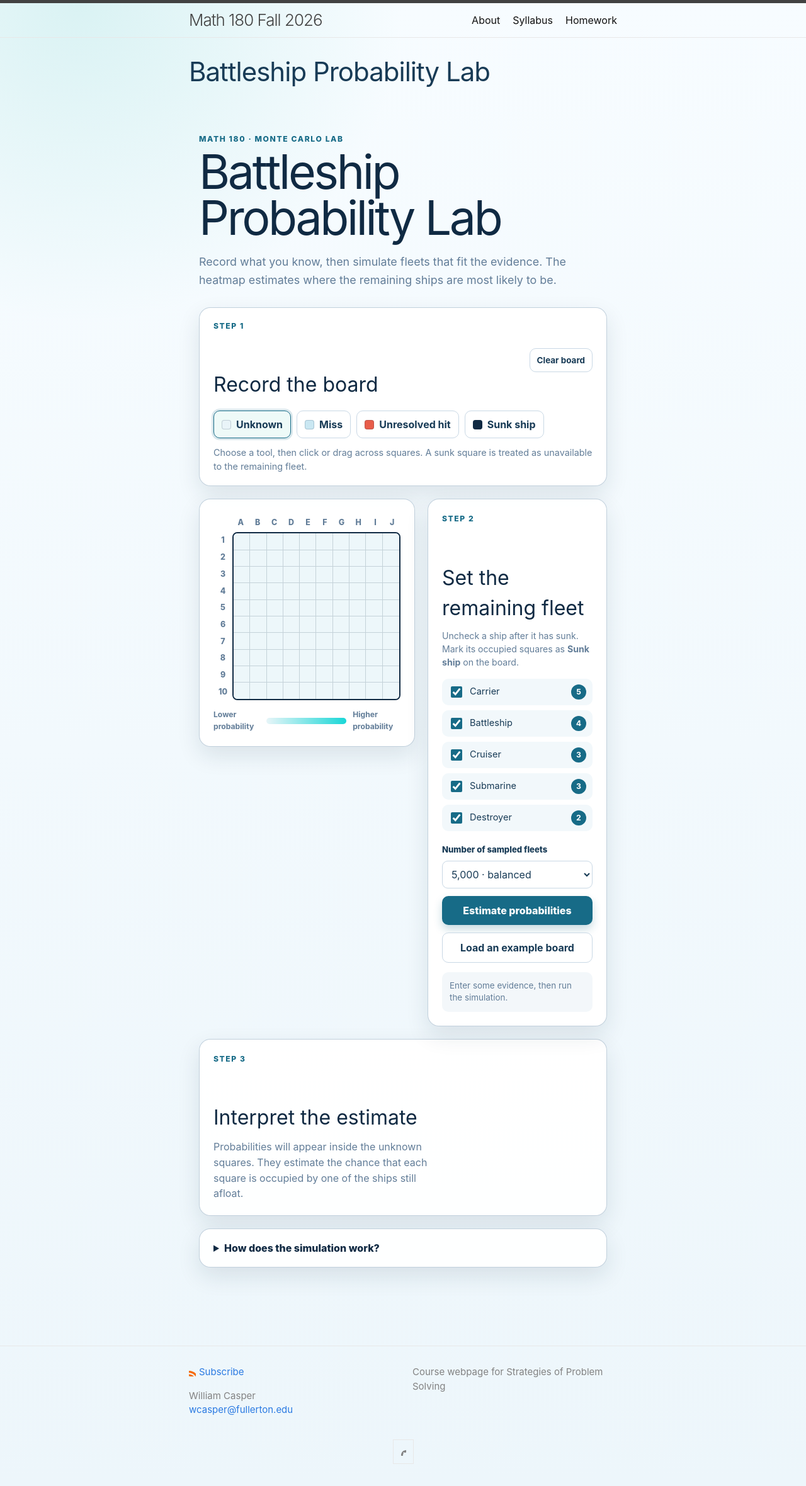
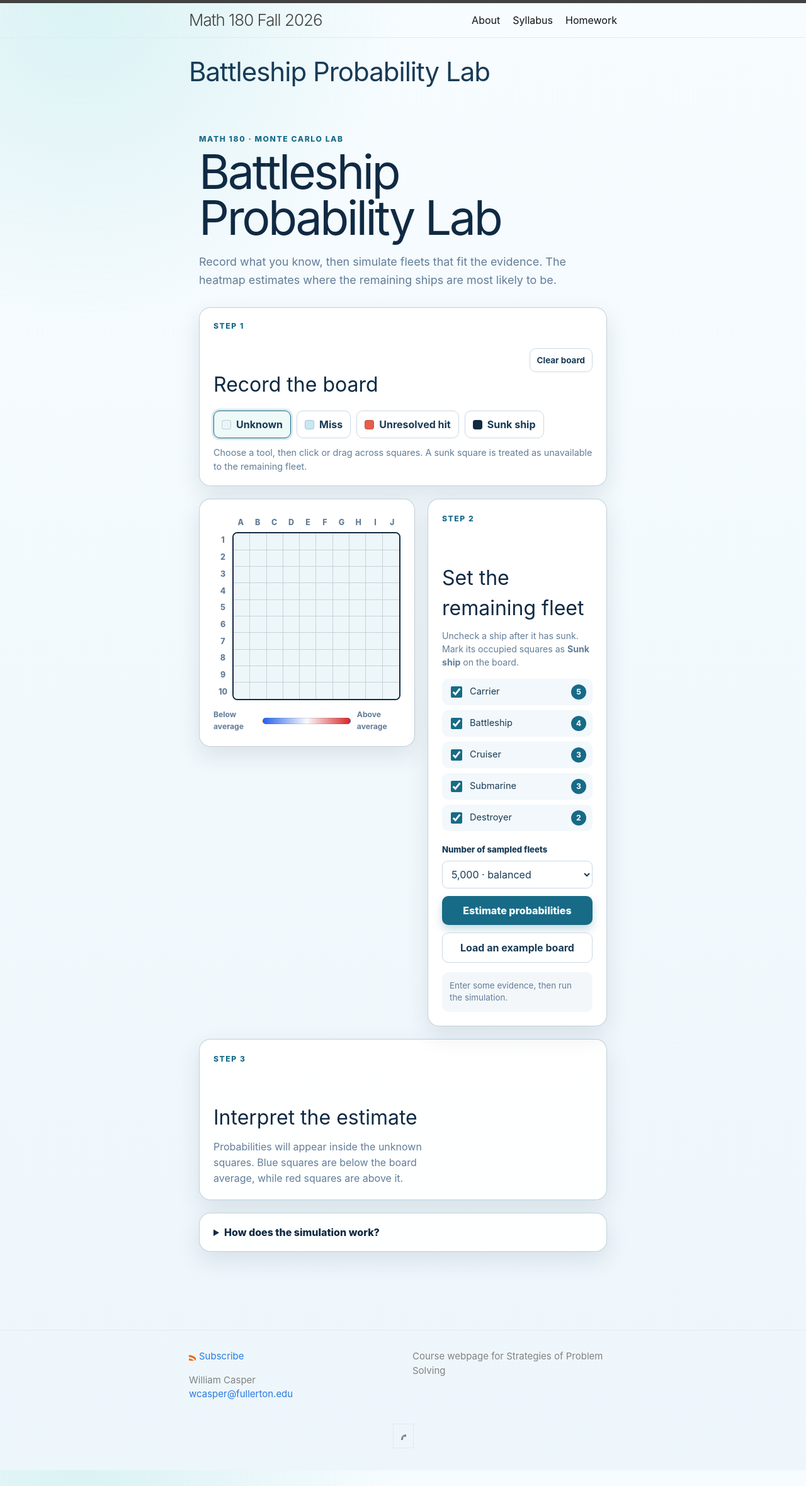
Before and after one commit to wcasper/math180fall2026, a Jekyll site: the page built from _code/heatmap/index.md, in a window 1280 px wide. Shown: the whole page at 63% size. Built offline with Jekyll 4.4.1, drawn with Linux system fonts in a browser that asks for light colours.

Commit message:
updated heatmap colors

```diff
--- a/_code/heatmap/battleship.css
+++ b/_code/heatmap/battleship.css
@@ -145,7 +145,7 @@
 .cell:hover, .cell:focus-visible { z-index: 2; outline: 3px solid #ffb703; outline-offset: -3px; }
 .cell.state-unknown.has-probability {
   color: var(--heat-ink, var(--navy));
-  background: hsl(var(--heat-hue, 191) var(--heat-saturation, 55%) var(--heat-lightness, 94%));
+  background: var(--heat-color, #f8fafc);
 }
 .cell.state-miss { color: #4f7690; background: #cae7f2; }
 .cell.state-miss::after { content: "×"; font-size: clamp(1rem, 3vw, 1.65rem); font-weight: 500; }
@@ -155,7 +155,13 @@
 .cell.state-sunk::after { content: "✕"; font-size: clamp(0.75rem, 2.3vw, 1.2rem); }
 
 .legend { display: flex; align-items: center; justify-content: center; gap: 10px; margin-top: 14px; color: var(--muted); font-size: 0.76rem; font-weight: 700; }
-.gradient { width: min(180px, 34vw); height: 10px; border-radius: 999px; background: linear-gradient(90deg, hsl(191 55% 94%), hsl(180 79% 47%)); }
+.gradient {
+  width: min(180px, 34vw);
+  height: 10px;
+  border: 1px solid rgba(16, 42, 67, 0.14);
+  border-radius: 999px;
+  background: linear-gradient(90deg, #2563eb 0%, #f8fafc 50%, #dc2626 100%);
+}
 
 .fleet-list { display: grid; gap: 8px; }
 .fleet-list label {
--- a/_code/heatmap/battleship.js
+++ b/_code/heatmap/battleship.js
@@ -41,6 +41,7 @@
       cell.style.removeProperty("--heat-hue");
       cell.style.removeProperty("--heat-saturation");
       cell.style.removeProperty("--heat-lightness");
+      cell.style.removeProperty("--heat-color");
       cell.style.removeProperty("--heat-ink");
       if (boardState[Number(cell.dataset.index)] === "unknown") cell.textContent = "";
     });
@@ -310,17 +311,37 @@
       .map((probability, index) => ({ probability, index }))
       .filter(({ index }) => boardState[index] === "unknown")
       .sort((a, b) => b.probability - a.probability || a.index - b.index);
-    const maxProbability = eligible.length ? eligible[0].probability : 0;
+    const meanProbability = eligible.length
+      ? eligible.reduce((sum, item) => sum + item.probability, 0) / eligible.length
+      : 0;
+    const variance = eligible.length
+      ? eligible.reduce((sum, item) => sum + (item.probability - meanProbability) ** 2, 0) / eligible.length
+      : 0;
+    const standardDeviation = Math.sqrt(variance);
+    // Two standard deviations reach the palette endpoints. The 2.5 percentage-
+    // point floor prevents a nearly uniform board from amplifying sampling noise.
+    const contrastScale = Math.max(2 * standardDeviation, 0.025);
+
+    function mixColor(from, to, amount) {
+      const mixed = from.map((channel, index) => Math.round(channel + (to[index] - channel) * amount));
+      return `rgb(${mixed.join(", ")})`;
+    }
+
+    const neutral = [248, 250, 252];
+    const cool = [37, 99, 235];
+    const hot = [220, 38, 38];
 
     cells.forEach((cell, index) => {
       if (boardState[index] !== "unknown") return;
       const probability = probabilities[index];
-      const relative = maxProbability > 0 ? probability / maxProbability : 0;
+      const signedContrast = Math.max(-1, Math.min(1, (probability - meanProbability) / contrastScale));
+      const intensity = Math.pow(Math.abs(signedContrast), 0.78);
+      const heatColor = signedContrast < 0
+        ? mixColor(neutral, cool, intensity)
+        : mixColor(neutral, hot, intensity);
       cell.classList.add("has-probability");
-      cell.style.setProperty("--heat-hue", String(Math.round(191 - relative * 11)));
-      cell.style.setProperty("--heat-saturation", `${Math.round(55 + relative * 24)}%`);
-      cell.style.setProperty("--heat-lightness", `${Math.round(94 - relative * 47)}%`);
-      cell.style.setProperty("--heat-ink", relative > 0.62 ? "#ffffff" : "#102a43");
+      cell.style.setProperty("--heat-color", heatColor);
+      cell.style.setProperty("--heat-ink", intensity > 0.67 ? "#ffffff" : "#102a43");
       cell.textContent = `${Math.round(probability * 100)}%`;
       cell.setAttribute("aria-label", `${indexToCoordinate(index)}: ${Math.round(probability * 100)} percent estimated occupancy`);
     });
@@ -336,7 +357,7 @@
     });
 
     const shipNames = ships.map((ship) => ship.name).join(", ") || "none";
-    summaryElement.textContent = `Based on ${samples.toLocaleString()} sampled fleet arrangements. Remaining ships: ${shipNames}. The ${hits.size} unresolved hit${hits.size === 1 ? " is" : "s are"} required to be covered in every sample.`;
+    summaryElement.textContent = `Based on ${samples.toLocaleString()} sampled fleet arrangements. Remaining ships: ${shipNames}. The ${hits.size} unresolved hit${hits.size === 1 ? " is" : "s are"} required to be covered in every sample. Blue is below the current-board average of ${(meanProbability * 100).toFixed(1)}%; red is above it.`;
   }
 
   function resetBoard(message = "Board cleared. Enter new evidence, then run the simulation.") {
@@ -344,7 +365,7 @@
     boardState.fill("unknown");
     clearProbabilities();
     cells.forEach((_, index) => renderCell(index));
-    summaryElement.textContent = "Probabilities will appear inside the unknown squares. They estimate the chance that each square is occupied by one of the ships still afloat.";
+    summaryElement.textContent = "Probabilities will appear inside the unknown squares. Blue squares are below the board average, while red squares are above it.";
     setStatus(message, "idle");
     runButton.disabled = false;
   }
@@ -382,4 +403,6 @@
   });
 
   initializeBoard();
+  const startupWarning = document.getElementById("startup-warning");
+  if (startupWarning) startupWarning.hidden = true;
 })();
--- a/_code/heatmap/index.md
+++ b/_code/heatmap/index.md
@@ -5,6 +5,12 @@
 ---
 
 <link rel="stylesheet" href="./battleship.css">
+
+<div class="startup-warning" id="startup-warning">
+  The page loaded, but <code>battleship.js</code> did not start. Confirm that
+  this Markdown file, <code>battleship.js</code>, and <code>battleship.css</code>
+  are in the same folder, with matching capitalization.
+</div>
 
 <main class="battleship-app" id="battleship-app">
   <header class="hero">
@@ -49,9 +55,9 @@
         <div class="board" id="board" role="grid" aria-label="10 by 10 Battleship board"></div>
       </div>
       <div class="legend" aria-label="Probability color scale">
-        <span>Lower probability</span>
+        <span>Below average</span>
         <span class="gradient" aria-hidden="true"></span>
-        <span>Higher probability</span>
+        <span>Above average</span>
       </div>
     </section>
 
@@ -88,7 +94,7 @@
     <div>
       <p class="step-label">Step 3</p>
       <h2 id="results-heading">Interpret the estimate</h2>
-      <p id="summary">Probabilities will appear inside the unknown squares. They estimate the chance that each square is occupied by one of the ships still afloat.</p>
+      <p id="summary">Probabilities will appear inside the unknown squares. Blue squares are below the board average, while red squares are above it.</p>
     </div>
     <ol class="top-targets" id="top-targets" aria-label="Highest probability targets"></ol>
   </section>
@@ -98,11 +104,11 @@
     <div class="method-copy">
       <p>The program first finds a legal placement of the selected ships. Ships are horizontal or vertical, cannot overlap, and may touch. Every unresolved hit must lie on a remaining ship; misses and sunk squares cannot.</p>
       <p>It then repeatedly proposes moving one ship to a randomly selected legal position. Moves inconsistent with the evidence are rejected. After a warm-up period, the program records many fleet arrangements and reports the fraction that occupy each square. This is a Monte Carlo estimate, so rerunning it may change the percentages slightly.</p>
+      <p>The colors are comparative: blue is below the average probability for the current board, near-white is close to average, and red is above average. Contrast is adjusted to the spread of the current estimates, with a minimum scale to keep ordinary Monte Carlo noise from looking dramatic. The printed percentages—not the colors—are the absolute estimates.</p>
       <p><strong>Modeling question:</strong> Does treating every legal fleet arrangement as equally plausible match how a real opponent chooses positions?</p>
     </div>
   </details>
 </main>
 
 <noscript>This activity requires JavaScript to run.</noscript>
-
 <script src="./battleship.js" defer></script>
```
